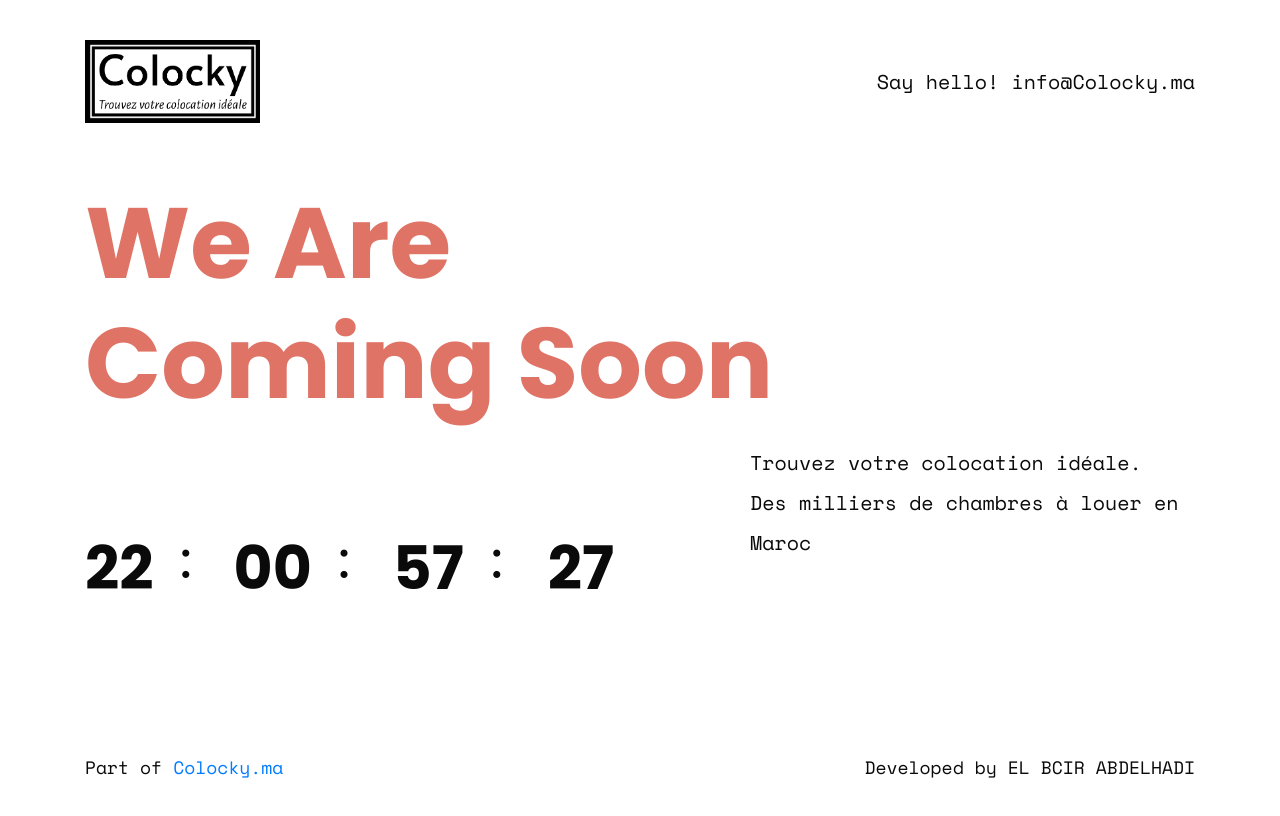
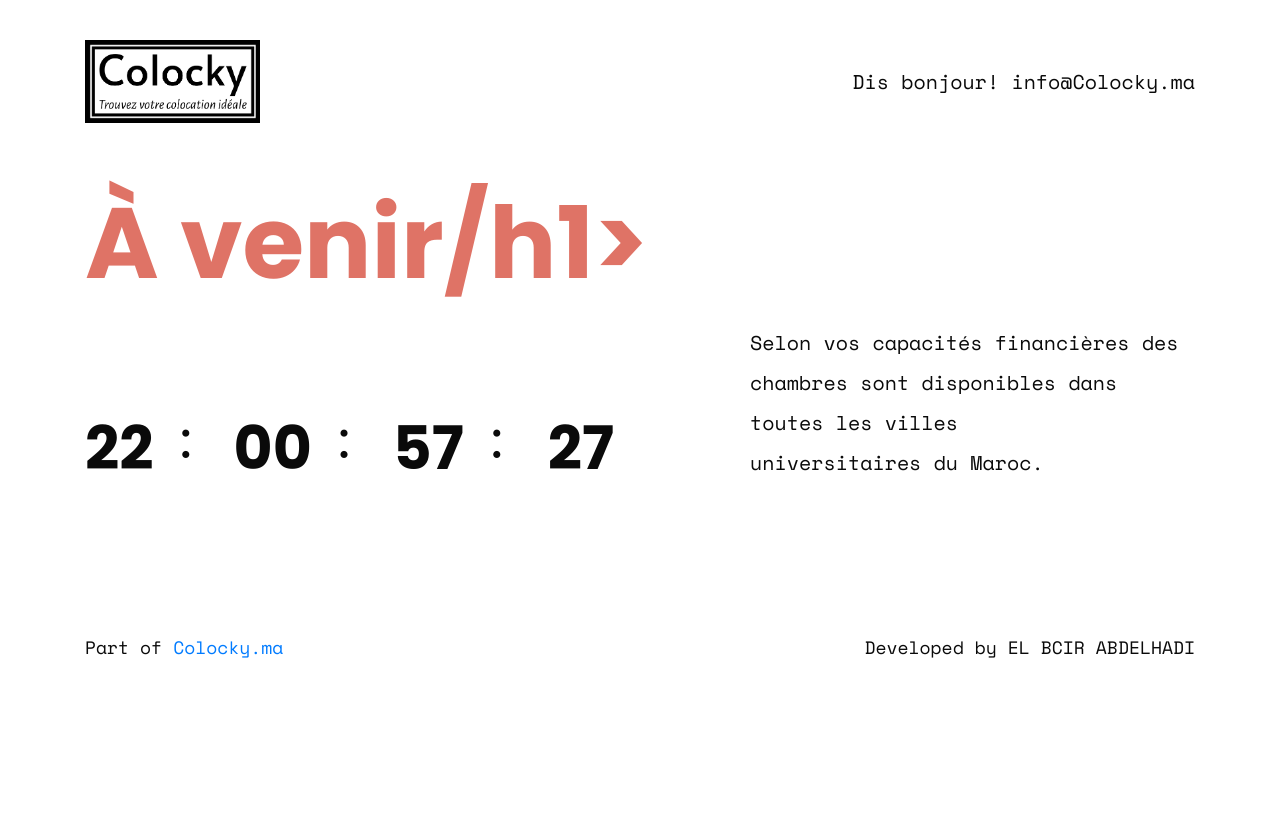
Before and after one commit to colockyma/colockyma, a plain HTML site: page index.html in a window 1280 px wide. Drawn offline with nearby package versions, Linux system fonts and the light colour scheme.

Commit message:
Update index.html

```diff
--- a/index.html
+++ b/index.html
@@ -33,7 +33,7 @@
                         </div>
                         <div class="col-md-8">
                             <div class="header-right text-right">
-                                <a href="#">Say hello! info@Colocky.ma</a>
+                                <a href="#">Dis bonjour! info@Colocky.ma</a>
                             </div>
                         </div>
                     </div>
@@ -49,7 +49,7 @@
                             <div class="col-xl-12">
                                 <!-- heading start  -->
                                 <div class="heading">
-                                    <h1 class="text-white wow fadeInUp" data-wow-delay=".2s">We Are <br> Coming Soon</h1>
+                                    <h1 class="text-white wow fadeInUp" data-wow-delay=".2s">À venir/h1>
                                 </div>
                                 <!-- heading end  -->
                             </div>
@@ -60,8 +60,10 @@
                             </div>
                             <div class="col-xl-5 col-lg-5">
                                 <!-- desc strat  -->
-                                <p class="wow fadeInLeft" style="color:#0A0A0A !important;" data-wow-delay=".4s">Trouvez votre colocation idéale.
-                                      <br/>Des milliers de chambres à louer en Maroc</p>
+                                <p class="wow fadeInLeft" style="color:#0A0A0A !important;" data-wow-delay=".4s">
+				Selon vos capacités financières des chambres sont disponibles dans toutes
+				les villes universitaires du Maroc.
+                                </p>
                                 <!-- desc end  -->
                             </div>
                         </div>
```
